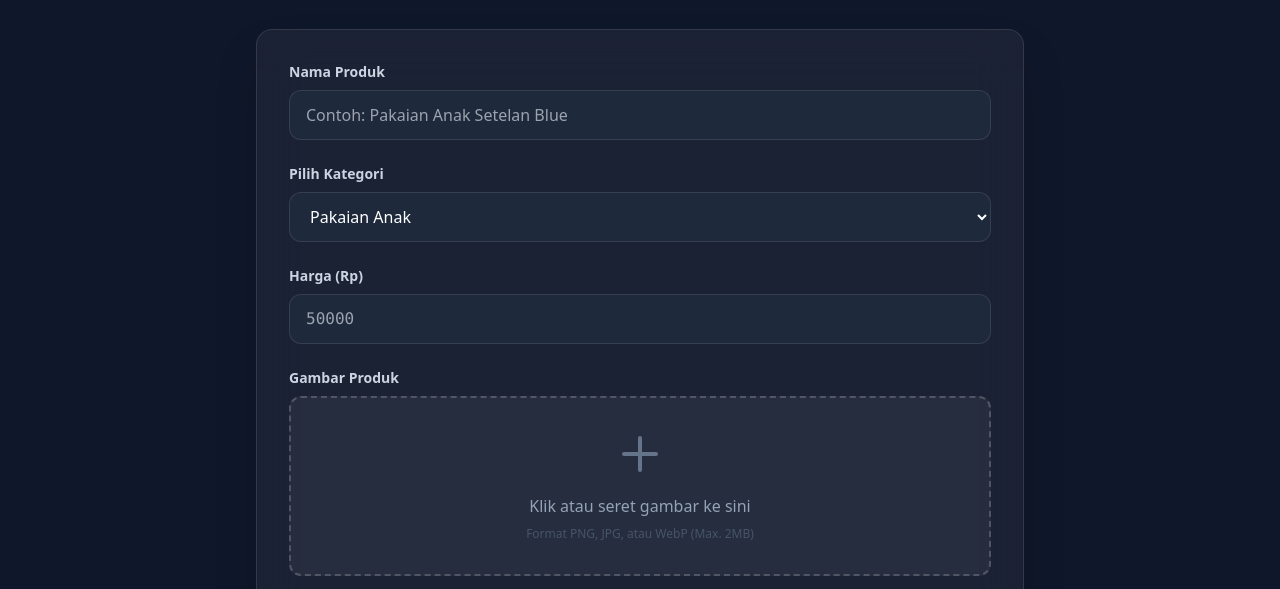
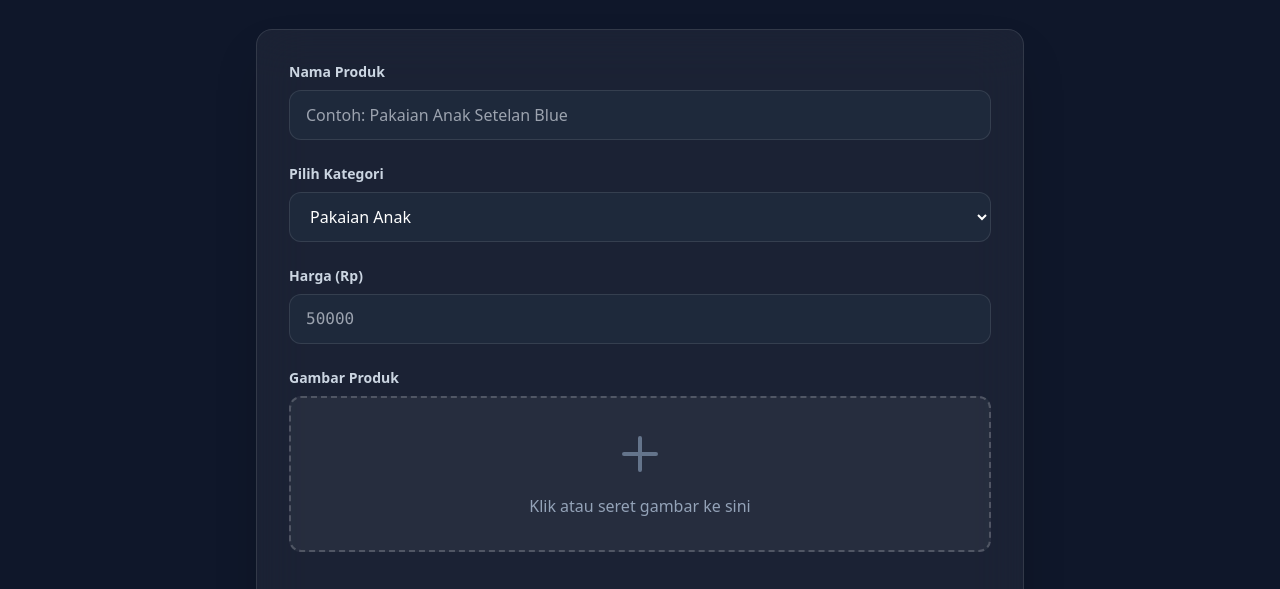
Before and after one commit to dani6385/matrixsphere, a plain HTML site: page public/admin.html in a window 1280 px wide. Shown: the part 175-764 px from the top of the page. Drawn offline with nearby package versions, Linux system fonts and the light colour scheme; files whose address does not match are found by name.

Commit message:
Update admin.html

```diff
--- a/public/admin.html
+++ b/public/admin.html
@@ -55,14 +55,16 @@
 
                     <div>
     <label class="block text-sm font-semibold text-slate-300 mb-2">Gambar Produk</label>
-                        <div class="border-2 border-dashed border-white/20 rounded-xl p-8 text-center hover:border-sky-500/50 transition cursor-pointer bg-white/5">
+    <div class="border-2 border-dashed border-white/20 rounded-xl p-8 text-center hover:border-sky-500/50 transition cursor-pointer bg-white/5 relative overflow-hidden" id="dropArea">
         <input type="file" class="hidden" id="fileInput" accept="image/*">
-                            <label for="fileInput" class="cursor-pointer">
+
+        <img id="imagePreview" src="" class="hidden absolute inset-0 w-full h-full object-cover z-0">
+
+        <label for="fileInput" class="cursor-pointer relative z-10" id="labelContent">
             <svg class="w-12 h-12 text-slate-500 mx-auto mb-4" fill="none" stroke="currentColor" viewBox="0 0 24 24">
                 <path d="M12 4v16m8-8H4" stroke-width="2" stroke-linecap="round"></path>
             </svg>
             <p class="text-slate-400">Klik atau seret gambar ke sini</p>
-                                <p class="text-xs text-slate-600 mt-2">Format PNG, JPG, atau WebP (Max. 2MB)</p>
         </label>
     </div>
 </div>
```
Lines whose indentation alone changed are shown as unchanged.
